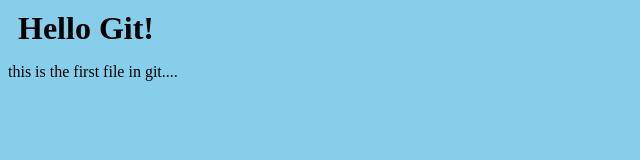
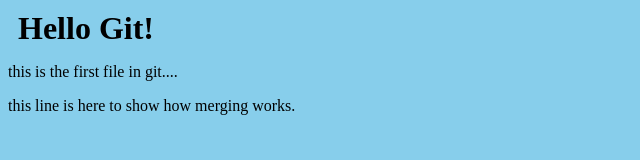
Before and after one commit to sandeshwalunj/hello-world, a plain HTML site: page index.html in a window 1280 px wide. Shown: the whole page, without its empty margins (0-640 px from the left). Drawn offline with Linux system fonts and the light colour scheme.

Commit message:
update index.html with emergency-fix

```diff
--- a/index.html
+++ b/index.html
@@ -10,5 +10,6 @@
 <body>
     <h1>Hello Git!</h1>
     <p>this is the first file in git....</p>
+    <p>this line is here to show how merging works.</p>
 </body>
 </html>
```
